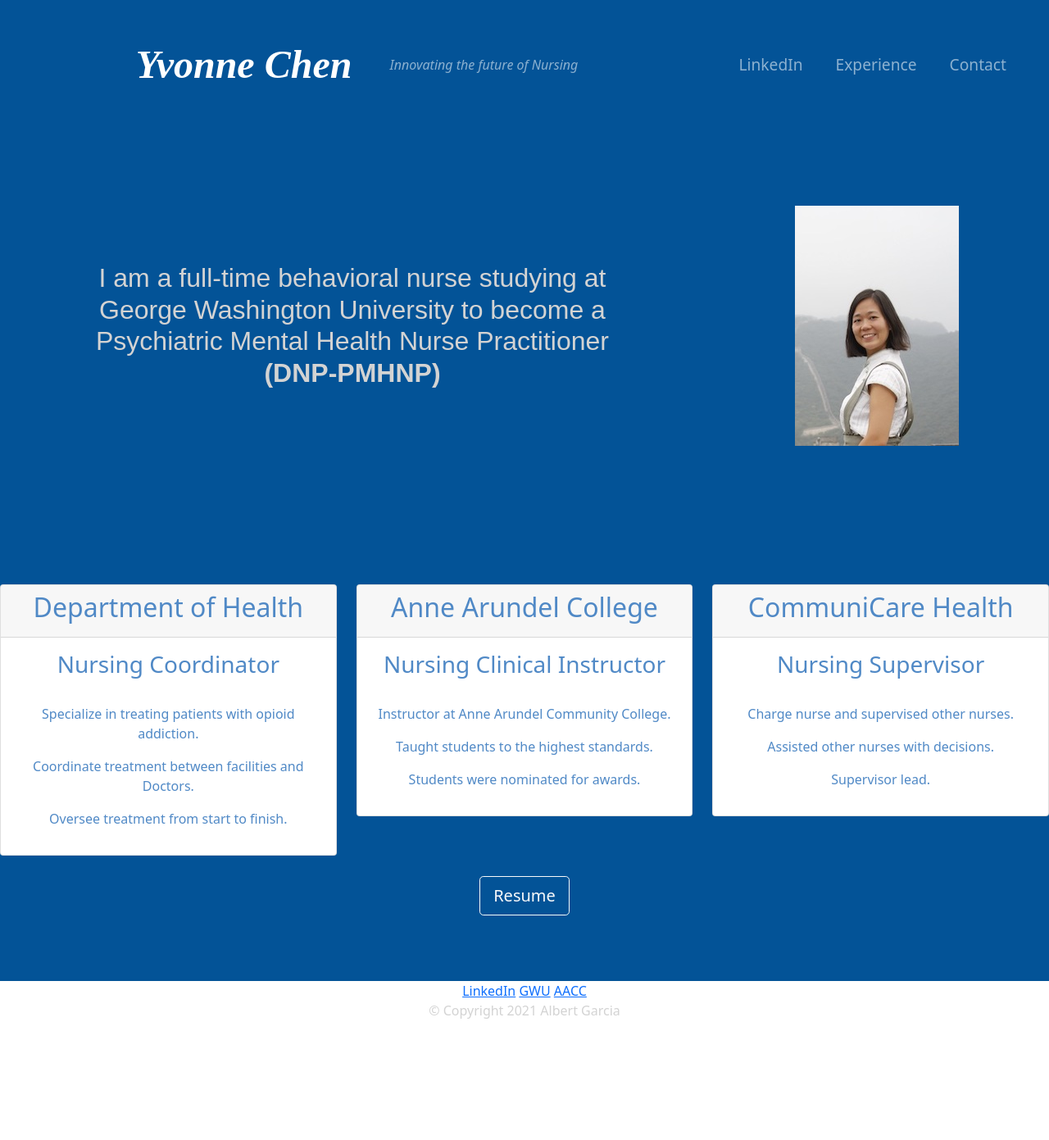
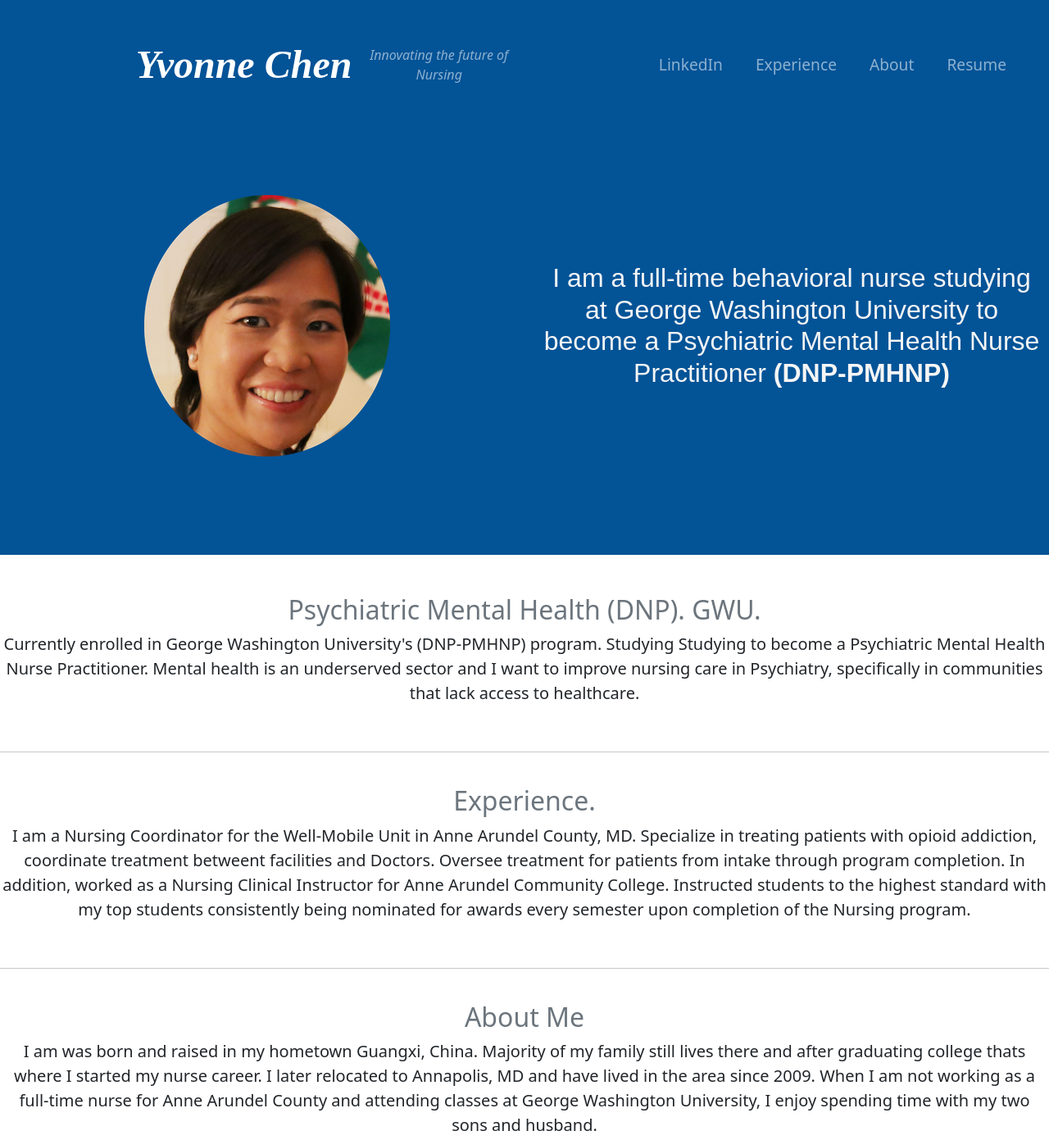
Before and after one commit to albertgarcia1324/Yvonne, a plain HTML site: page index.html in a window 1280 px wide. Shown: the top 1391 px of the page at 82% size. Before the commit the page ends 1267 px from the top, so only its background shows below. Drawn offline with nearby package versions, Linux system fonts and the light colour scheme.

Commit message:
Add files via upload
Updated bootstrap changes

```diff
--- a/index.html
+++ b/index.html
@@ -13,6 +13,8 @@
 
   <script src="https://cdn.jsdelivr.net/npm/@popperjs/core@2.10.2/dist/umd/popper.min.js" integrity="sha384-7+zCNj/IqJ95wo16oMtfsKbZ9ccEh31eOz1HGyDuCQ6wgnyJNSYdrPa03rtR1zdB" crossorigin="anonymous"></script>
   <script src="https://cdn.jsdelivr.net/npm/bootstrap@5.1.3/dist/js/bootstrap.min.js" integrity="sha384-QJHtvGhmr9XOIpI6YVutG+2QOK9T+ZnN4kzFN1RtK3zEFEIsxhlmWl5/YESvpZ13" crossorigin="anonymous"></script>
+
+
 </head>
 
 <body>
@@ -26,7 +28,7 @@
           <span class="navbar-toggler-icon"></span>
         </button>
 
-        <span class="navbar-text">
+        <span class="row navbar-text col-md-6">
           <em>Innovating the future of Nursing</em>
         </span>
 
@@ -39,7 +41,11 @@
               <a class="nav-link" href="#experience">Experience</a>
             </li>
             <li class="nav-item">
-              <a class="nav-link" href="#contact">Contact</a>
+              <a class="nav-link" href="#contact">About</a>
+            </li>
+            <li class="nav-item">
+              <!-- <a class="nav-link" href="#resume"></a> -->
+              <a class="nav-link" href="Resume/yresume.pdf">Resume</a>
             </li>
           </ul>
         </div>
@@ -48,14 +54,19 @@
 
       <section class="colored-section1">
 
-        <img class="profile-pic" src="Pictures/profilepic.jpg" alt="" align="right">
-
-        <div class="col-lg-6">
+        <div class="row col-lg-6">
           <h2 class="intro">I am a full-time behavioral nurse studying at George Washington University to become a Psychiatric Mental Health Nurse Practitioner <strong>(DNP-PMHNP)</strong></h2>
-
+        </div>
+          <div class="col-md-6 col-sm-6 col-6 float-left">
+            <picture>
+              <source srcset="Pictures/top-pic.png" type="image/svg+xml">
+              <img src="Pictures/top-pic.jpg" class="img-fluid rounded" preserveAspectRatio="xMidYMid slice" alt="...">
+            </picture>
+            <!-- <img class="profile-pic img-fluid mx-auto" src="Pictures/profilepic.jpg" alt="" align="right"> -->
+          </div>
       </section>
 
-      <section class="colored-section">
+      <!-- <section class="colored-section">
         <div class="my-experience" id="experience">
           <h1></h1>
           <div class="row">
@@ -99,22 +110,93 @@
           </div>
         </div>
       </div>
-      </section>
+      </section> -->
 
-      <section class="colored-section2 col-lg-12">
-        <div class="contact-me col-lg-12 col-md-12 col-sm-12" id="contact">
+      <!-- <hr class="featurette-divider"/> -->
+        <br>
+        <br>
+        <div class="row featurette">
+          <div class="col-lg-12 col-md-12 text-center">
+            <h2 class="featurette-heading text-center">
+
+              <span class="text-muted">Psychiatric Mental Health (DNP). GWU.</span>
+            </h2>
+            <p class="lead">
+              Currently enrolled in George Washington University's (DNP-PMHNP) program. Studying
+              Studying to become a Psychiatric Mental Health Nurse Practitioner. Mental
+              health is an underserved sector and I want to improve nursing care in Psychiatry,
+              specifically in communities that lack access to healthcare.
+            </p>
+          </div>
+
+        </div>
+        <br>
+        <hr class="featurette-divider" />
+        <br>
+        <div class="row featurette">
+          <div class="col-lg-12 col-md-12 order-md-2">
+            <h2 class="featurette-heading">
+
+              <span class="text-muted">Experience.</span>
+            </h2>
+            <p class="lead">
+              I am a Nursing Coordinator for the Well-Mobile Unit in Anne Arundel County, MD.
+              Specialize in treating patients with opioid addiction, coordinate treatment betweent
+              facilities and Doctors. Oversee treatment for patients from intake through program
+              completion.
+
+              In addition, worked as a Nursing Clinical Instructor for Anne Arundel Community College.
+              Instructed students to the highest standard with my top students consistently being
+              nominated for awards every semester upon completion of the Nursing program.
+
+            </p>
+          </div>
+
+        </div>
+        <br>
+        <hr class="featurette-divider" />
+        <br>
+        <div class="row featurette">
+          <div class="col-lg-12 col-md-12">
+            <h2 class="featurette-heading">
+               <span class="text-muted">About Me</span>
+            </h2>
+            <p class="lead">
+              I am was born and raised in my hometown Guangxi, China. Majority of my family still lives
+              there and after graduating college thats where I started my nurse career. I later relocated
+              to Annapolis, MD and have lived in the area since 2009.
+              When I am not working as a full-time nurse for Anne Arundel County and attending classes
+              at George Washington University, I enjoy spending time with my two sons and husband.
+            </p>
+            <br>
+            <div class="col-lg-12 col-md-12 col-sm-12 col-12 float-center">
+              <picture>
+                <source srcset="Pictures/family.jpg" type="image/svg+xml">
+                <img src="Pictures/family.jpg" class="img-fluid rounded" preserveAspectRatio="xMidYMid slice" alt="...">
+              </picture>
+            </div>
+          </div>
+
+        </div>
+
+      <!-- Footer -->
+
+      <!-- <section class="colored-section2 col-lg-12">
+        <div class="contact-me col-lg-12 col-md-12 col-sm-12" id="resume">
           <a href="Resume/yresume.pdf" download>
-            <button type="button" class="btn btn-outline-light btn-lg" href="Resume/resume.pdf">Resume</button></a>
+            <button type="button" class="btn btn-light btn-lg" href="Resume/resume.pdf">Resume</button></a>
           <div class="bottom-container">
-        </div>
-      </section>
-      <footer class="white-section" id="footer">
+        </div> -->
+
+
+      <footer class="white-section col-lg-12 col-md-12" id="footer">
+
         <a class="footer-link" href="https://www.linkedin.com/in/yvonne-chen-86027924/">LinkedIn</a>
         <a class="footer-link" href="https://nursing.gwu.edu/dnp-psychiatric-mental-health-nurse-practitioner/">GWU</a>
         <a class="footer-link" href="https://www.aacc.edu/programs-and-courses/credit-and-degree-seekers/nursing/associate-to-bachelors-nursing/?utm_medium=paid_search&utm_source=google&utm_campaign=skilled_trades&utm_term=rntobsn&gclid=CjwKCAiAv_KMBhAzEiwAs-rX1PFs2shSXIrHHpWJFhrOGSMwPNS7_V7uiqgzfY7UBNkVwitq4TzG8hoC4CwQAvD_BwE/">AACC</a>
-    <p>© Copyright 2021 Albert Garcia</p>
-
-  </footer>
+        <a href="Resume/yresume.pdf" download>Resume</a>
+          <p>© Copyright 2021 Albert Garcia<a class='float-end' href="#">🔝</a></p></p>
+      </footer>
 
 </body>
 
--- a/styles.css
+++ b/styles.css
@@ -1,6 +1,12 @@
+body {
+  display: flexbox;
+  text-align: center;
+  color: ;
+}
+
 /*Navbar*/
 .navbar {
-  padding: 0 2rem .5rem;
+  padding: 0 2rem 0.5rem;
 }
 
 .navbar-brand {
@@ -25,28 +31,27 @@
   font-size: 1.2rem;
   font-weight: normal;
 }
-/*.profile-pic {
-  display: inline;
-  border-radius: 10%;
-  padding: 10% 20% 0;
-}*/
+
 .colored-section1 {
   display: flex;
   justify-content: space-around;
   align-items: center;
   flex-direction: row-reverse;
+  padding-bottom: 10px;
 }
-
 
 /*Intro*/
 .intro {
   height: 300px;
-
+  color: whitesmoke;
 }
 
 .col-lg-6 {
   padding: 15% 0% 3%;
   font-family: sans-serif;
+}
+
+.featurette {
 }
 
 .colored-section1 {
@@ -63,65 +68,64 @@
 }
 
 .colored-section {
-    background-color: #035397 ;
+  background-color: #035397;
   height: 300px;
   padding-top: 3%;
   line-height: 1.5;
 }
 
 .card {
-  color: #5089C6;
+  color: #5089c6;
 }
 
 .card-header {
-  color: #5089C6;
+  color: #5089c6;
 }
 
 .card-color {
-  color: #5089C6;
+  color: #5089c6;
 }
 
 .card-body {
-  color: #5089C6;
+  color: #5089c6;
 }
 
 /*Contact*/
 .contact-me {
   padding: 8% 0 0;
-    height: 300px;
+  height: 100px;
 }
 
 .colored-section2 {
   background-color: #035397;
-    height: 230px;
+  height: 80px;
   padding: 0 0 5%;
+}
+
+colored-section3 {
+  background-color: #faedf0;
+  height: 50px;
+}
+
+.btn {
+  padding-bottom: 80px;
 }
 
 .container-fluid {
   padding: 0% 0% 0%;
 }
 
-.footer {
-    padding: 10% 0 0;
+.white-section {
+  background-color: #90aacb;
+  height: 60px;
 }
 
-body {
-    display: flex;
-    text-align: center;
-    color: lightgray;
+.footer {
+  padding: 0 0 0;
 }
 
-
-
-
-
-@media only screen
-  and (min-device-width: 320px)
-  and (max-device-width: 480px)
-  and (-webkit-min-device-pixel-ratio: 2) {
+@media only screen and (min-device-width: 320px) and (max-device-width: 480px) and (-webkit-min-device-pixel-ratio: 2) {
 }
 
-@media
-  (max-device-width: 218px)
-  and (max-device-height: 281px) {
+@media (max-device-width: 218px) and (max-device-height: 281px) {
 }
```
Also changed, not shown: Pictures/family.JPG (added), Pictures/top-pic.png (added), 3 other files. Lines whose indentation alone changed are shown as unchanged.
